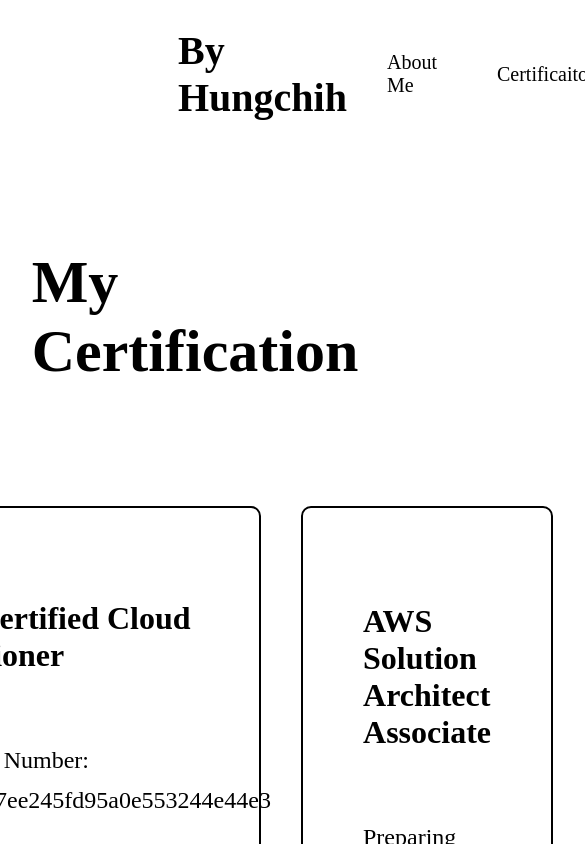
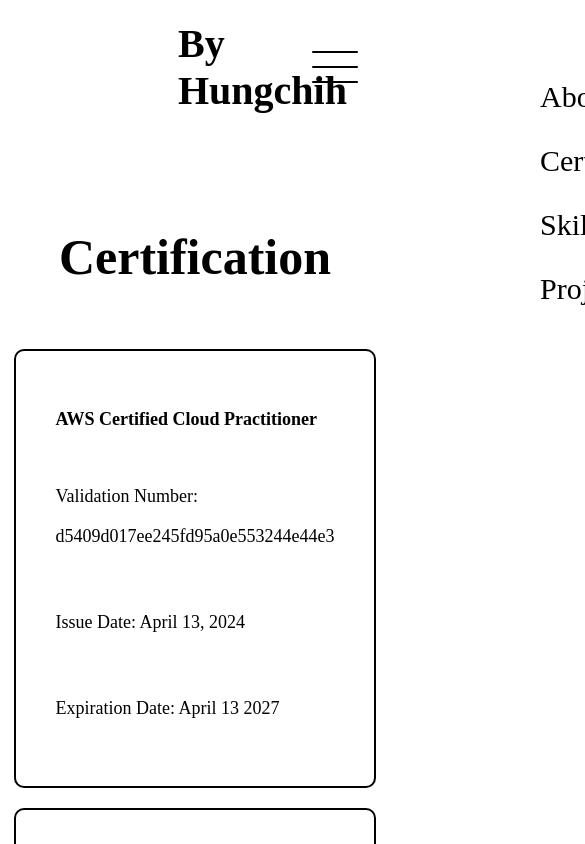
Before and after one commit to j22868706/auto_deploy_react_app, a React (Vite) app: page /certification in a window 390 px wide. Shown: the top 844 px of the page, 585 px wide, since content can reach past the window. Built offline with nearby package versions, Linux system fonts and the light colour scheme.

Commit message:
added responsive

```diff
--- a/src/Components/Aboutme/Aboutme.css
+++ b/src/Components/Aboutme/Aboutme.css
@@ -46,3 +46,13 @@
     height: 80px;
     cursor: pointer;
 }
+
+@media(max-width: 768px) {
+    .profile img {
+        margin-bottom: 20px;
+        width: 200px;
+        height: 200px;
+        border-radius: 50%;
+        object-fit: cover;
+    }
+}
--- a/src/Components/Certification/Certification.css
+++ b/src/Components/Certification/Certification.css
@@ -52,3 +52,31 @@
     transform: scale(1.05);
     transition: 0.4s;
 }
+
+
+@media(max-width: 768px) {
+    .certification{
+        gap:30px;
+     }
+    .certification-title h1{
+        width: 90%;
+        font-size: 50px;
+    }
+    .certification-container{
+        grid-template-columns: 1fr ;
+        gap: 20px;
+    }
+    .certification-format h3{
+        font-size: 18px;
+        font-weight: 600;
+    }
+
+    .certification-format p{
+        font-size: 18px;
+        line-height: 40px;
+        max-width: 300px;
+    }
+    .certification-format {
+        padding: 40px;
+    }
+}
--- a/src/Components/Certification/Certification.jsx
+++ b/src/Components/Certification/Certification.jsx
@@ -6,8 +6,8 @@
 const Certification = () => {
   return (
     <div className='certification'>
-<div className="certification-title">
-            <h1>My Certification</h1>
+        <div className="certification-title">
+            <h1>Certification</h1>
         </div>
         <div className="certification-container">
             {Certification_date.map((certification, index) => {
--- a/src/Components/Navbar/Navbar.css
+++ b/src/Components/Navbar/Navbar.css
@@ -29,3 +29,51 @@
 .nav-connect:hover {
     transform: scale(1.05);
 }
+.nav-mob-close{
+    display: none;
+}
+.nav-mob-open{
+    display: none;
+}
+
+@media(max-width: 768px) {
+    .navbar{
+        max-width: 20px 50px;
+    }
+    .nav-connect{
+        display: none;
+    }
+    .nav-mob-open{
+        display: block;
+        position: fixed;
+        right: 30px;
+        height: 50px;
+    }
+    .nav-mob-close{
+        display: block;
+        position: relative;
+        top:30px;
+        left:290px;
+        width: 30px;
+    }
+    .nav-menu {
+        position: fixed;
+        flex-direction: column;
+        align-items: start;
+        top: 0;
+        gap: 30px;
+        background-color: white;
+        width: 350px;
+        height: 100vh; /* Set height to cover entire viewport height */
+        z-index: 2;
+        transition: right 0.5s;
+        right: -400px; /* Initial position completely outside the viewport */
+    }
+
+    .nav-menu li{
+        font-size: 30px;
+        padding-left: 100px;
+        flex-direction: row;
+        gap:20px;
+    }
+}
--- a/src/Components/Navbar/Navbar.jsx
+++ b/src/Components/Navbar/Navbar.jsx
@@ -1,25 +1,40 @@
-import React from 'react'
+import React, { useRef } from 'react'
 import { Link } from 'react-router-dom';
 import './Navbar.css'
 import github from '../../assets/github-mark.png'
+import menuopen from '../../assets/menu-open.png'
+import menuclose from '../../assets/menu-close.png'
+
 
 const Navbar = () => {
+
+  const menuRef = useRef();
+  const openMenu = () => {
+    menuRef.current.style.right='0';
+  }
+  const closeMenu = () => {
+    menuRef.current.style.right='-400px';
+  }
+
   return (
     <div className='navbar'>
       <div className='nav-logo'>By Hungchih</div>
-      <ul className='nav-menu'>
+      <img src={menuopen} onClick={openMenu} alt='menuopen'className='nav-mob-open'/>
+      <ul ref={menuRef} className='nav-menu'>
+        <img src={menuclose} onClick={closeMenu} alt='menuclose' className='nav-mob-close'/>
         <li><Link to="/" style={{ textDecoration: 'none', color: 'black'}}>About Me</Link></li>
         <li><Link to="/certification" style={{ textDecoration: 'none', color: 'black'}}>Certificaiton</Link></li>
         <li><Link to="/skills" style={{ textDecoration: 'none', color: 'black'}}>Skills</Link></li>
         <li><Link to="/projects" style={{ textDecoration: 'none', color: 'black'}}>Projects</Link></li>
-      </ul>
-      <div>
         <a href="https://www.linkedin.com/in/hungchih-lee/" target="_blank" rel="noopener noreferrer">
           <img src="https://noahkagan.com/wp-content/themes/okdork-theme-2023/assets/images/icon-linkedin.svg" alt="LinkedIn" className='nav-connect' />
         </a>
         <a href="https://github.com/j22868706" target="_blank" rel="noopener noreferrer">
           <img src={github} alt='Github' className='nav-connect'/>
         </a>
+      </ul>
+      <div>
+
       </div>
     </div>
   )
--- a/src/Components/Projects/Projects.css
+++ b/src/Components/Projects/Projects.css
@@ -35,3 +35,27 @@
 .projects-container img:hover{
     transform: scale(1.10);
 }
+
+
+
+@media(max-width: 768px) {
+    .projects {
+      gap: 20px;
+      margin: 20px 170px;
+    }
+    .projects-title h1 {
+      font-size: 40px;
+    }
+
+    .skills-left {
+      display: none;
+    }
+    .projects-container{
+        grid-template-columns: 1fr;
+        gap: 30px;
+    }
+    .projects-container img{
+        width: 350px;
+        height: 250px;
+    }
+  }
--- a/src/Components/Projects/Projects.jsx
+++ b/src/Components/Projects/Projects.jsx
@@ -6,7 +6,7 @@
   return (
     <div className='projects'>
       <div className="projects-title">
-        <h1>My Projects</h1>
+        <h1>Projects</h1>
       </div>
       <div className="projects-container">
         {myprojects.map((project, index) => {
--- a/src/Components/Skills/Skills.css
+++ b/src/Components/Skills/Skills.css
@@ -69,3 +69,29 @@
   border-radius: 50px;
   background: black;
 }
+
+@media(max-width: 768px) {
+  .skills {
+
+    gap: 20px;
+    margin: 20px 170px;
+  }
+  .skills-title h1 {
+    font-size: 40px;
+  }
+
+  .skills-left {
+    display: none;
+  }
+  .skills-sections{
+    flex-direction: column;
+  }
+  .skills-para {
+    font-size: 18px;
+    line-height: 32px;
+  }
+  .skills-skill hr{
+    height: 6px;
+  }
+
+}
```
Also changed, not shown: src/assets/menu-close.png (added), src/assets/menu-open.png (added).
